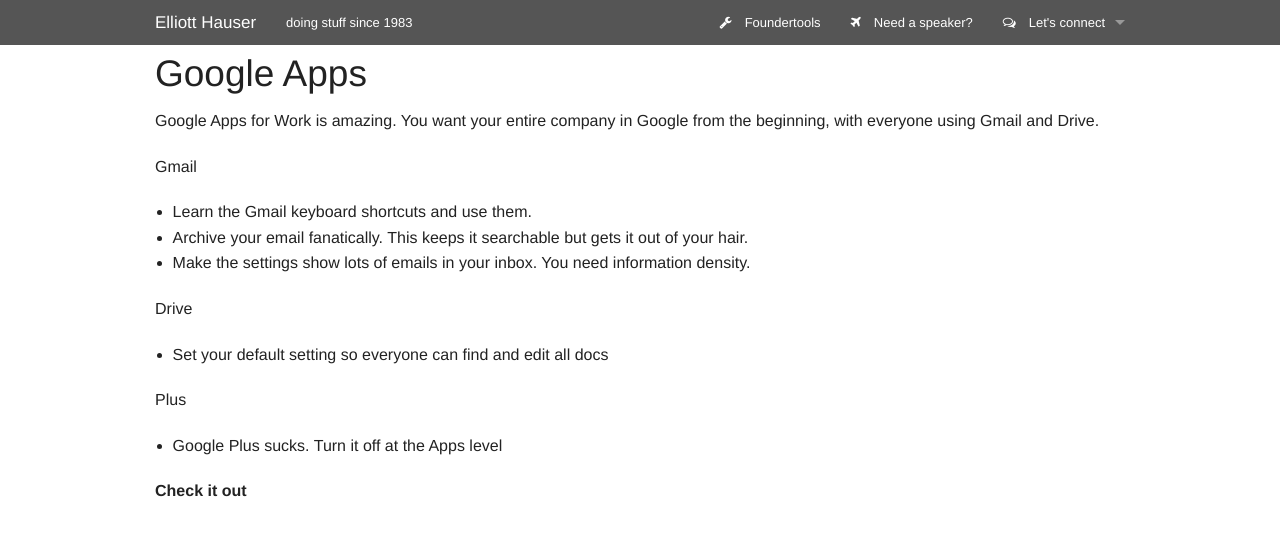
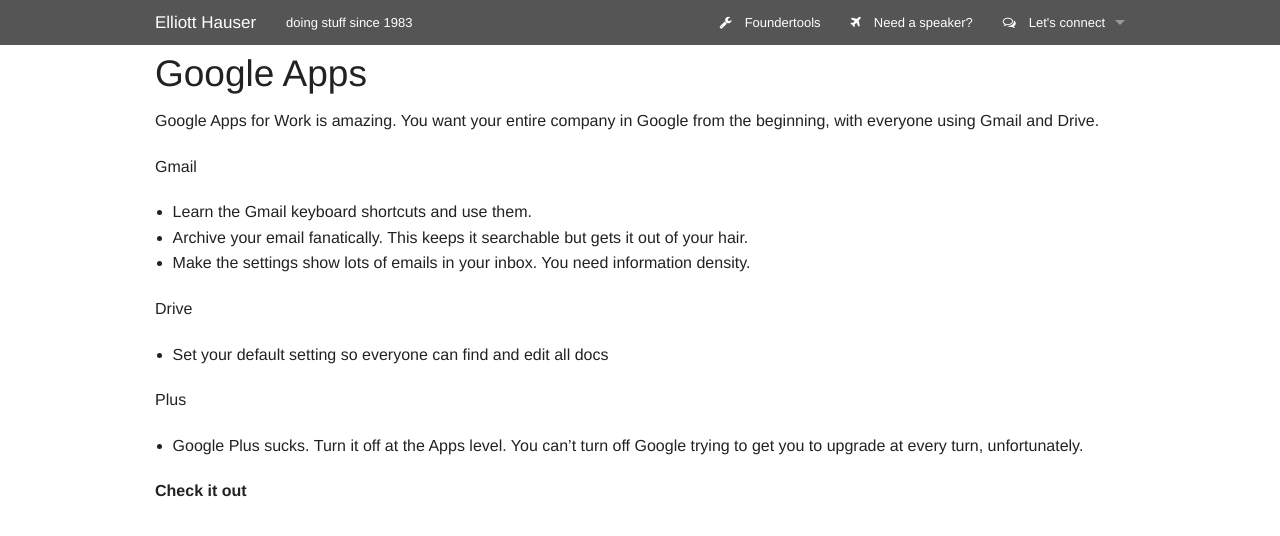
Before and after one commit to eah13/eah13.github.io, a Jekyll site: the page built from _posts/tools/2000-02-08-gmail.md, in a window 1280 px wide. Shown: the top 536 px of the page. Built offline with Jekyll 4.4.1, drawn with Linux system fonts in a browser that asks for light colours; nearby versions of some CDN libraries.

Commit message:
Update and rename 2000-02-01-gmail.md to 2000-02-08-gmail.md

```diff
--- a/_posts/tools/2000-02-01-gmail.md
+++ b/_posts/tools/2000-02-08-gmail.md
@@ -18,4 +18,4 @@
 
 Plus
 
-* Google Plus sucks.  Turn it off at the Apps level
+* Google Plus sucks.  Turn it off at the Apps level.  You can't turn off Google trying to get you to upgrade at every turn, unfortunately.
```
